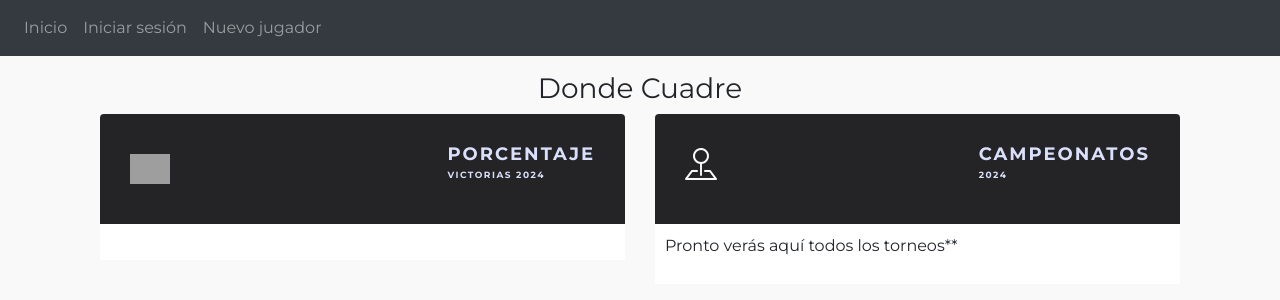
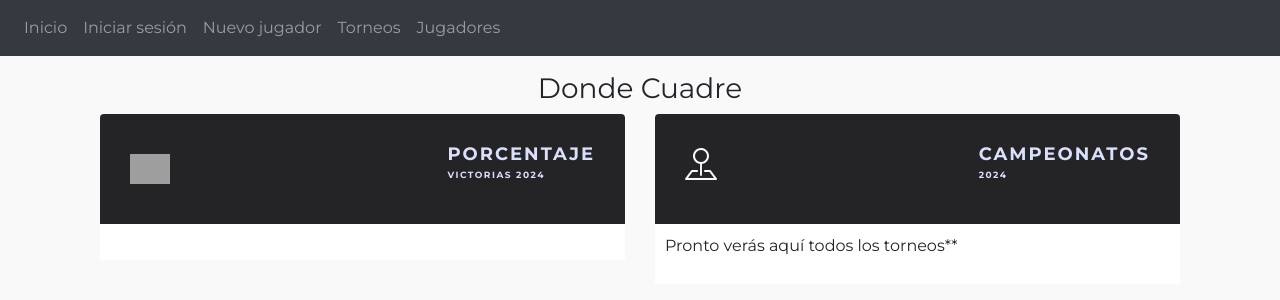
Before and after one commit to Pusebe/Tournaments-track-stadistics, a Flask app: page /all-tournaments in a window 1280 px wide. Shown: the top 300 px of the page. Run offline with Flask 3, Linux system fonts and the light colour scheme; data that the repository does not hold is empty; parts of the project's set-up code (start-up, migrations or seed data) failed here and were passed over; some libraries are stand-ins or nearby versions; grey boxes are pictures that could not be loaded.

Commit message:
modified:   website/templates/base.html

```diff
--- a/website/templates/base.html
+++ b/website/templates/base.html
@@ -47,30 +47,20 @@
       <div class="collapse navbar-collapse" id="navbar">
         <div class="navbar-nav">
           <a class="nav-item nav-link" id="home" href="/">Inicio</a>
+
           {% if user.is_authenticated %}
-
           <a class="nav-item nav-link" id="logout" href="/profile">Perfil</a>
             {%if user.is_admin %}
-          <a class="nav-item nav-link" id="logout" href="/dashboard"
-            >Panel de Control</a
-          >
+          <a class="nav-item nav-link" id="logout" href="/dashboard">Panel de Control</a>
             {% endif %}
-            <a class="nav-item nav-link" id="signUp" href="/all-tournaments"
-            >Torneos</a
-          >
-          <a class="nav-item nav-link" id="signUp" href="/all-players"
-          >Jugadores</a
-        >
           <a class="nav-item nav-link" id="logout" href="/logout">Salir</a>
           {% else %}
-          <a class="nav-item nav-link" id="login" href="/login"
-            >Iniciar sesión</a
-          >
-          <a class="nav-item nav-link" id="signUp" href="/sign-up"
-            >Nuevo jugador</a
-          >
+          <a class="nav-item nav-link" id="login" href="/login">Iniciar sesión</a>
+          <a class="nav-item nav-link" id="signUp" href="/sign-up">Nuevo jugador</a>
+          {% endif %}
+          <a class="nav-item nav-link" id="signUp" href="/all-tournaments">Torneos</a>
+          <a class="nav-item nav-link" id="signUp" href="/all-players">Jugadores</a>
 
-          {% endif %}
         </div>
       </div>
     </nav>
```
